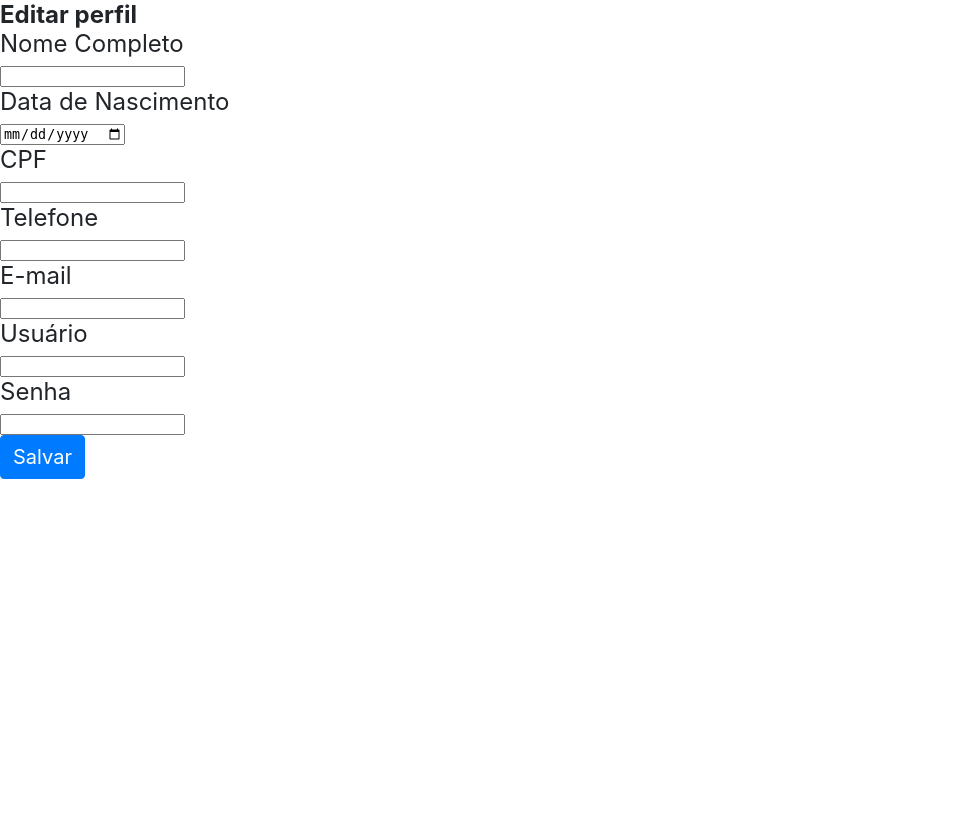
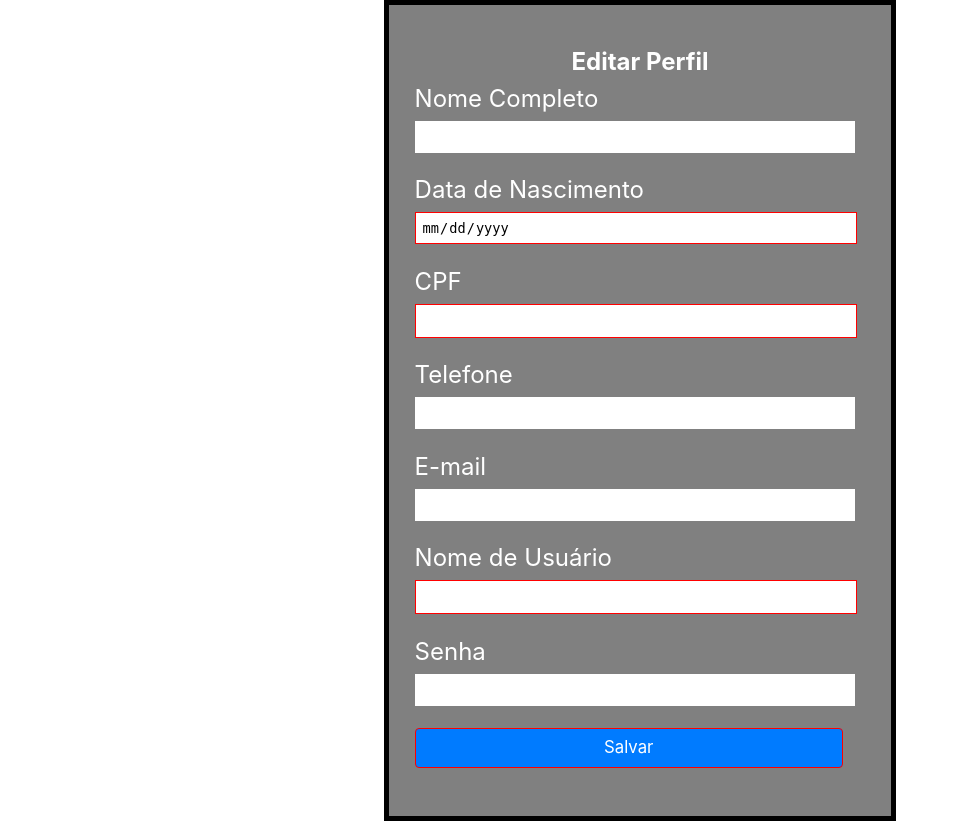
Before and after one commit to 231396/Rolling-Tetris-Web, a PHP site: page /html/account.html in a window 1280 px wide. Shown: the whole page, without its empty margins (0-959 px from the left). Before the commit the page ends 479 px from the top, so only its background shows below. Run offline with PHP 8.4, Linux system fonts and the light colour scheme.

Commit message:
Dumb corrections

```diff
--- a/src/css/style-account.css
+++ b/src/css/style-account.css
@@ -7,21 +7,18 @@ body {
 h1 {
 	font-family: -apple-system, BlinkMacSystemFont, "Segoe UI", Roboto, Oxygen,
 		Ubuntu, Cantarell, "Open Sans", "Helvetica Neue", sans-serif;
-	font-size: 1.5rem;
-	display: inline-block;
+    font-size: 1.5rem;
+    text-align: center;
+	display: block;
 	margin-bottom: 0.5rem;
 }
 
 label {
 	font-family: -apple-system, BlinkMacSystemFont, "Segoe UI", Roboto, Oxygen,
 		Ubuntu, Cantarell, "Open Sans", "Helvetica Neue", sans-serif;
-	font-size: 1.5rem;
-	display: inline-block;
+    font-size: 1.5rem;
+    display: block;
 	margin-bottom: 0.5rem;
-}
-
-.center-margin{
-    margin: 0 auto;
 }
 
 .center-text {
@@ -71,6 +68,26 @@ label {
 	box-shadow: 0 0 0 0.2rem rgba(38, 143, 255, 0.5);
 }
 
-form input {
-	display: block;
+#box-center {
+    box-sizing: border-box;
+    width: 40%;
+    margin: 0 auto;
+    padding: 2% 2%;
+    background-color: gray;
+    color: white;
+    border: 5px solid black;
 }
+
+#box-center input{
+    display: block;
+    border: none;
+    outline: none;
+    margin: 0 0 5% 0;
+    width: 95%;
+    font-size: 1.05em;
+    padding: 6px 6px;
+}
+
+#box-center input:read-only{
+    border: 1px solid red;
+}
--- a/src/css/style-game.css
+++ b/src/css/style-game.css
@@ -28,6 +28,7 @@ body{
         / 25% 50% 25%;
     justify-items: center;
     align-items: center;
+    height: 100vh;
 }
 
 #header {
--- a/src/html/account.html
+++ b/src/html/account.html
@@ -10,35 +10,33 @@
 </head>
 
 <body>
-    <h1 class="center-margin">
-        Editar perfil
-    </h1>
-
+    <div id="box-center">
+        <h1> Editar Perfil </h1>
         <form class="center-margin">
             <label for="full_name">Nome Completo</label>
-        <input type="text" id="full_name" name="Nome completo">
+            <input type="text" name="full_name">
 
             <label for="birth_date">Data de Nascimento</label>
-        <input type="date" id="birth_date" name="Data de nascimento">
+            <input type="date" name="birth_date" readonly>
 
             <label for="cpf">CPF</label>
-        <input type="text" id="cpf" name="CPF">
+            <input type="text" name="cpf" readonly>
 
             <label for="phone_number">Telefone</label>
-        <input type="text" id="phone_number" name="Telefone">
+            <input type="text" name="phone_number" >
 
             <label for="email">E-mail</label>
-        <input type="text" id="email" name="E-mail">
+            <input type="text" name="email">
 
-        <label for="username">Usuário</label>
-        <input type="text" id="username" name="Usuário">
+            <label for="username">Nome de Usuário</label>
+            <input type="text" name="username" readonly>
 
             <label for="password">Senha</label>
-        <input type="password" id="password" name="Senha">
+            <input type="password" name="password">
 
             <input type="button" id="submit" value="Salvar" class="btn btn-primary">
         </form>
-
+    </div>
 </body>
 
 </html>
--- a/src/html/game.html
+++ b/src/html/game.html
@@ -60,7 +60,6 @@
             <span class="input-key">E ou X</span> mover para esquerda<br>
             <span class="input-key">P</span> pausa e continua o jogo<br>
             <span class="input-key">R</span> reiniciar o jogo (cuidado perderá pontuação)<br>
-            <h2 class="center-text">O JOGO</h2> essa é uma versão do jogo tetris onde existe uma peça que consegue inverter o tabuleiro
         </div>
 
         <div id="right-content">
```
Also changed, not shown: src/css/style-singup.css (+45 -0 lines), src/html/singup.html (+18 -0 lines). Lines whose indentation alone changed are shown as unchanged.
